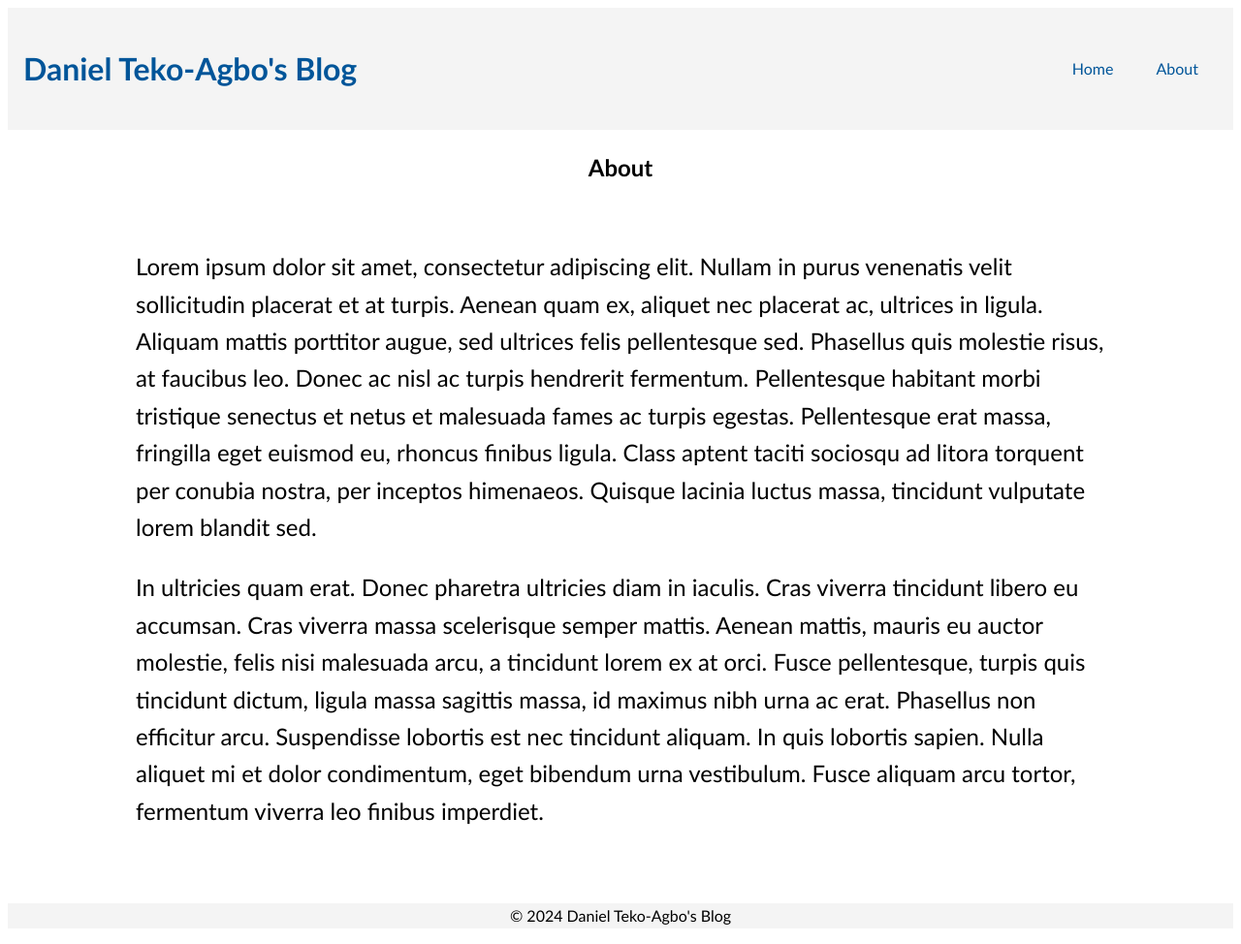
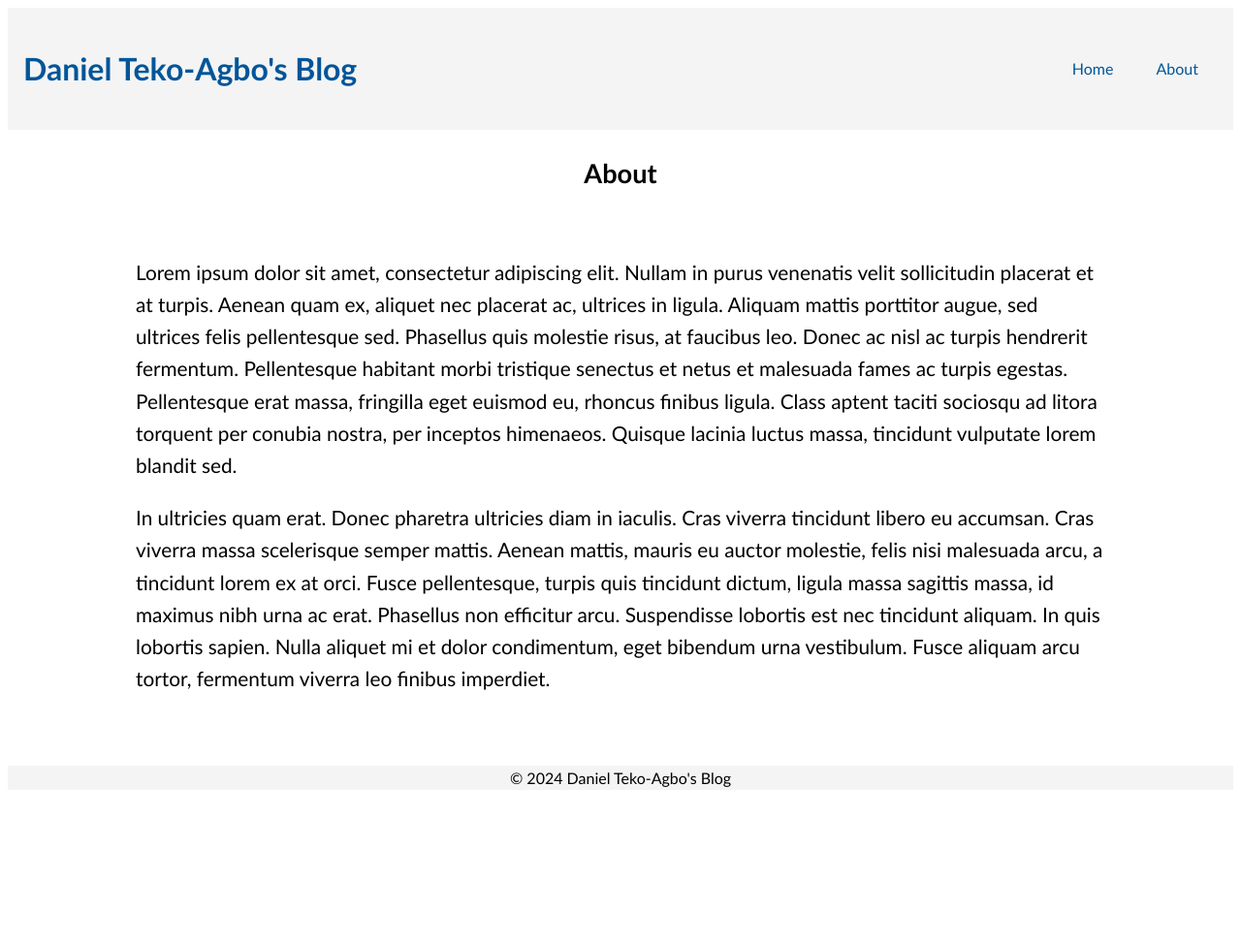
Before and after one commit to DanielTeko-Agbo/blog, a Jekyll site: the page built from about.md, in a window 1280 px wide. Shown: the whole page at 97% size. Built offline with Jekyll 4.4.1, drawn with Linux system fonts in a browser that asks for light colours; after the commit the page ends 900 px from its top, so only the background shows below that.

Commit message:
Modified Content

```diff
--- a/_layouts/default.html
+++ b/_layouts/default.html
@@ -18,7 +18,7 @@
     <main>
         <h2 class="center">{{ page.title }}</h2>
 
-        <div class="decent" style="font-size: 1.5em;">{{ content }}</div>
+        <div class="decent" style="font-size: 1.3em;">{{ content }}</div>
     </main>
 
     <footer>
--- a/assets/css/style.css
+++ b/assets/css/style.css
@@ -13,7 +13,7 @@ body {
 
 .center {
     text-align: center;
-    font-size: 1.5em;
+    font-size: 1.7em;
 }
 
 .content {
```
